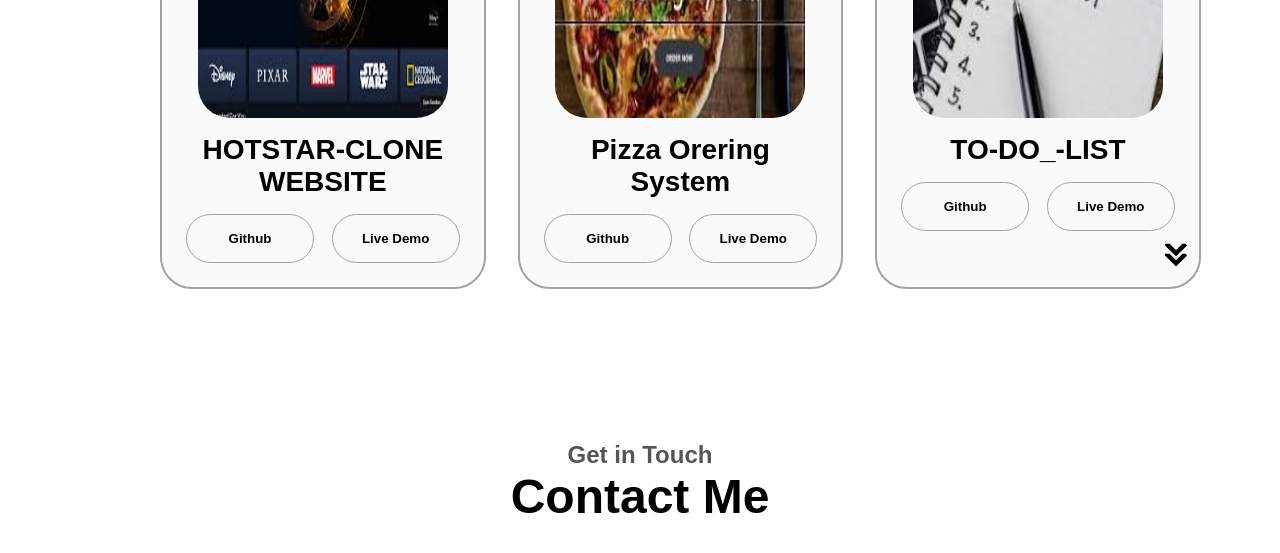
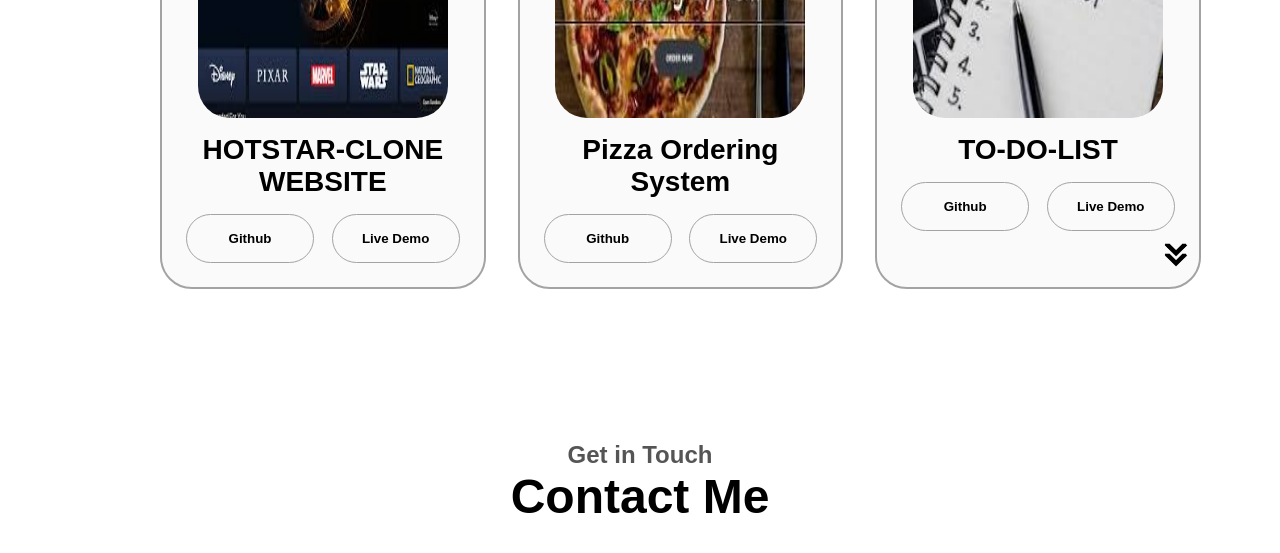
Before and after one commit to ISHAM-GIT/PORTFOLIO-MDISHAM, a plain HTML site: page index.html in a window 1280 px wide. Shown: the part 3040-3593 px from the top of the page. Drawn offline with Linux system fonts and the light colour scheme.

Commit message:
Update index.html

```diff
--- a/index.html
+++ b/index.html
@@ -187,7 +187,7 @@
                             <article>
                                 <img src="./assets/checkmark.png" alt="Experience icon" class="icon" />
                                 <div>
-                                    <h3>Git </h3>
+                                    <h3>Git</h3>
                                     <p>basic</p>
                                 </div>
                             </article>
@@ -317,7 +317,7 @@
                     <div class="article-container">
                         <img src="./download.jfif" alt="Project 2" class="project-img" />
                     </div>
-                    <h2 class="experience-sub-title project-title">Pizza Orering System </h2>
+                    <h2 class="experience-sub-title project-title">Pizza Ordering System</h2>
                     <div class="btn-box">
                         <button class="btn btn2 project-btn" onclick="location.href='https://github.com/ISHAM-GIT'">
                             Github
@@ -331,7 +331,7 @@
                     <div class="article-container">
                         <img src="./TO_DO_LIST.jfif" alt="Project 3" class="project-img" />
                     </div>
-                    <h2 class="experience-sub-title project-title">TO-DO_-LIST</h2>
+                    <h2 class="experience-sub-title project-title">TO-DO-LIST</h2>
                     <div class="btn-box">
                         <button class="btn btn2 project-btn" onclick="location.href='https://github.com/ISHAM-GIT'">
                             Github
```
